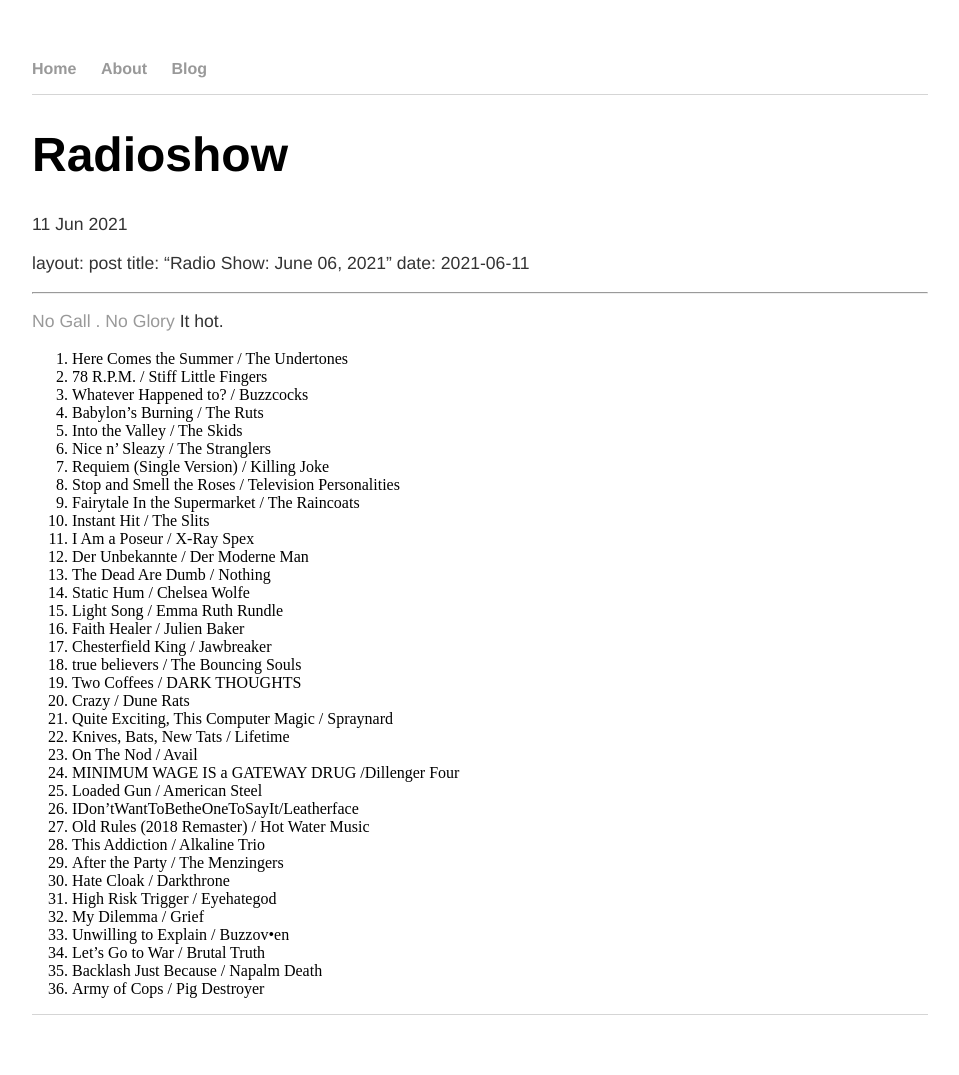
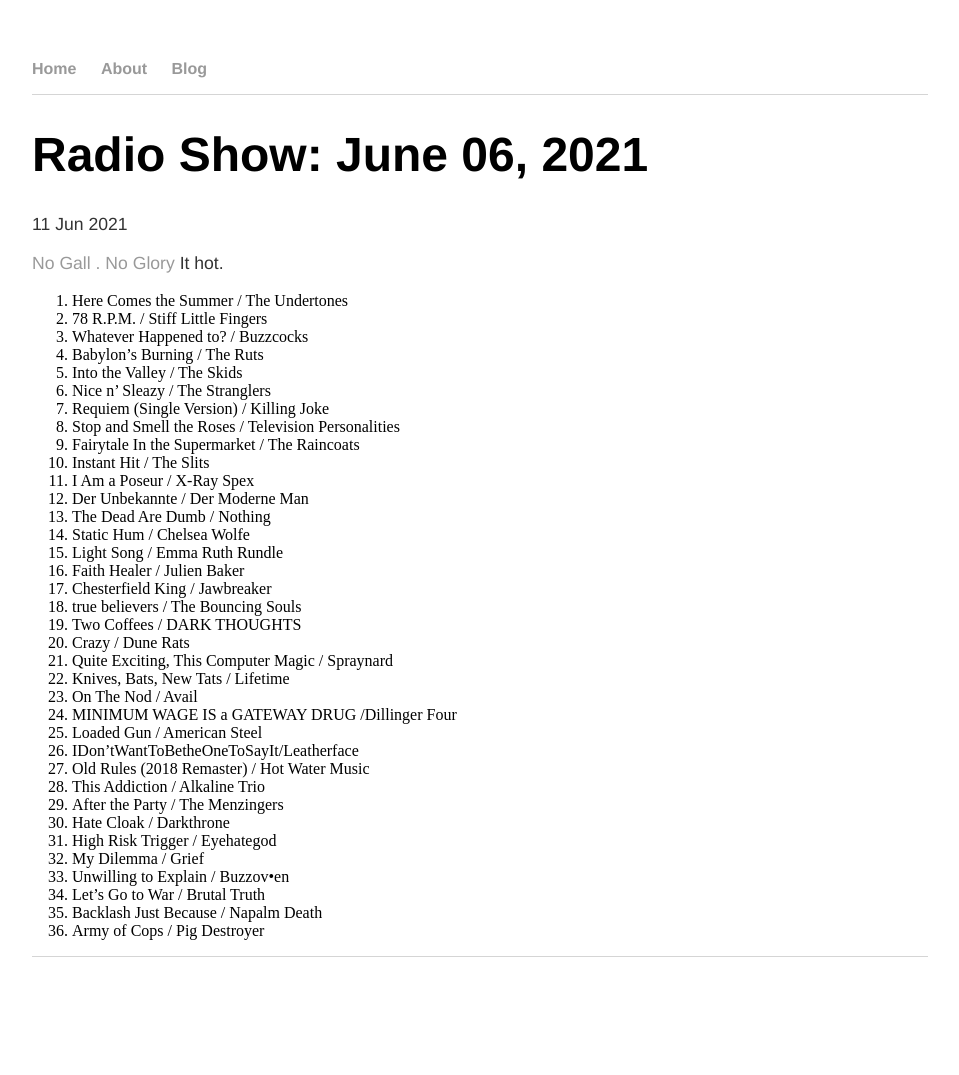
Before and after one commit to jimshreds/jimshreds.github.io, a Jekyll site: the page built from _posts/2021-06-11-radioshow.md, in a window 1280 px wide. Shown: the whole page, without its empty margins (160-1119 px from the left). Built offline with Jekyll 4.4.1, drawn with Linux system fonts in a browser that asks for light colours; our own code applies the rules of GitHub Pages for plain Markdown files; after the commit the page ends 1017 px from its top, so only the background shows below that.

Commit message:
Update 2021-06-11-radioshow.md
spelling fix markdown

```diff
--- a/_posts/2021-06-11-radioshow.md
+++ b/_posts/2021-06-11-radioshow.md
@@ -1,7 +1,7 @@
+---
 layout: post
 title: "Radio Show: June 06, 2021"
 date: 2021-06-11
-
 ---
 
 [No Gall . No Glory](https://www.mixcloud.com/jimshreds/june-06-2021-no-gall-no-glory-wkdu-917fm-philadelphia/) It hot.
@@ -29,7 +29,7 @@
 21. Quite Exciting, This Computer Magic / Spraynard
 22. Knives, Bats, New Tats / Lifetime
 23. On The Nod / Avail
-24. MINIMUM WAGE IS a GATEWAY DRUG /Dillenger Four
+24. MINIMUM WAGE IS a GATEWAY DRUG /Dillinger Four
 25. Loaded Gun / American Steel
 26. IDon'tWantToBetheOneToSayIt/Leatherface
 27. Old Rules (2018 Remaster) / Hot Water Music
```
